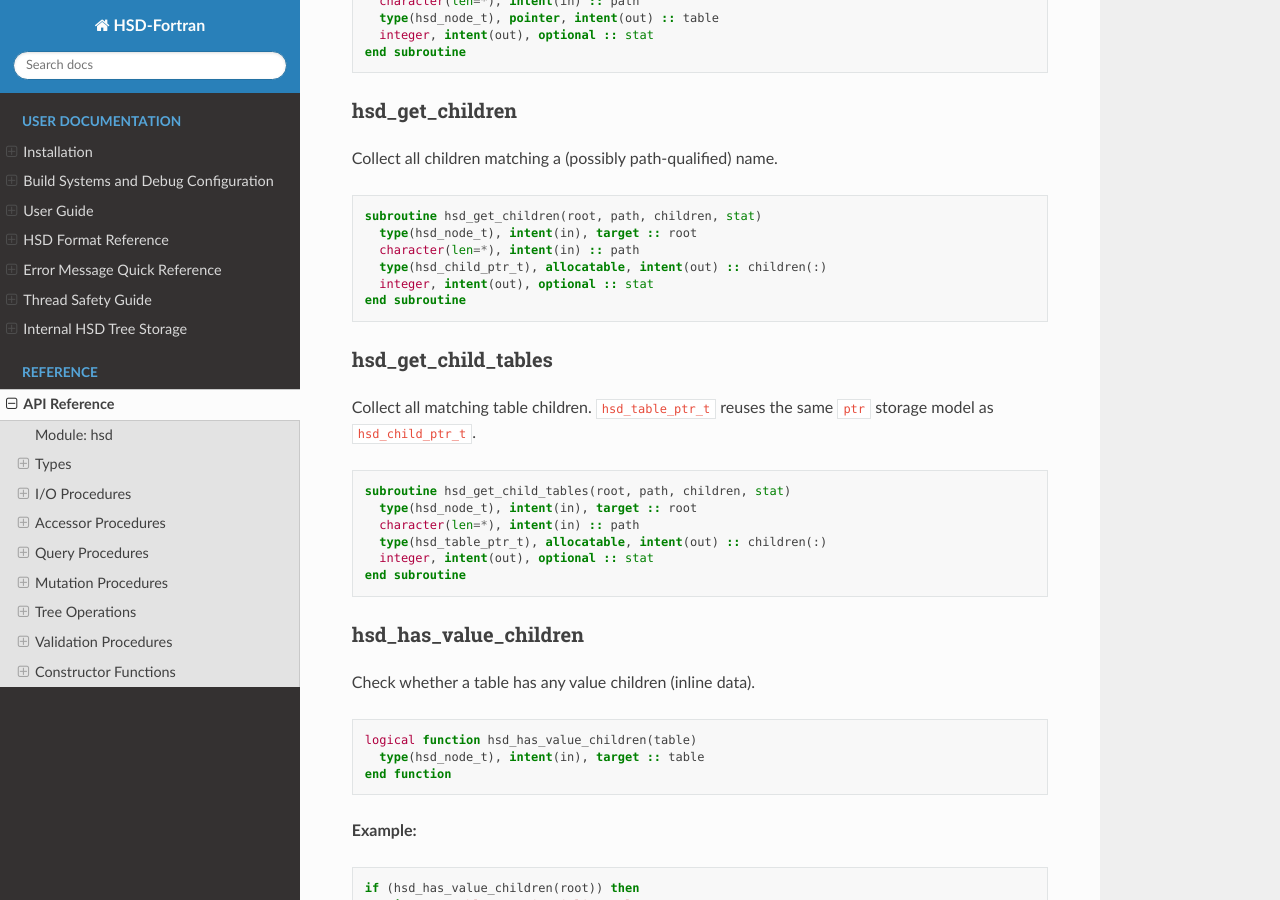
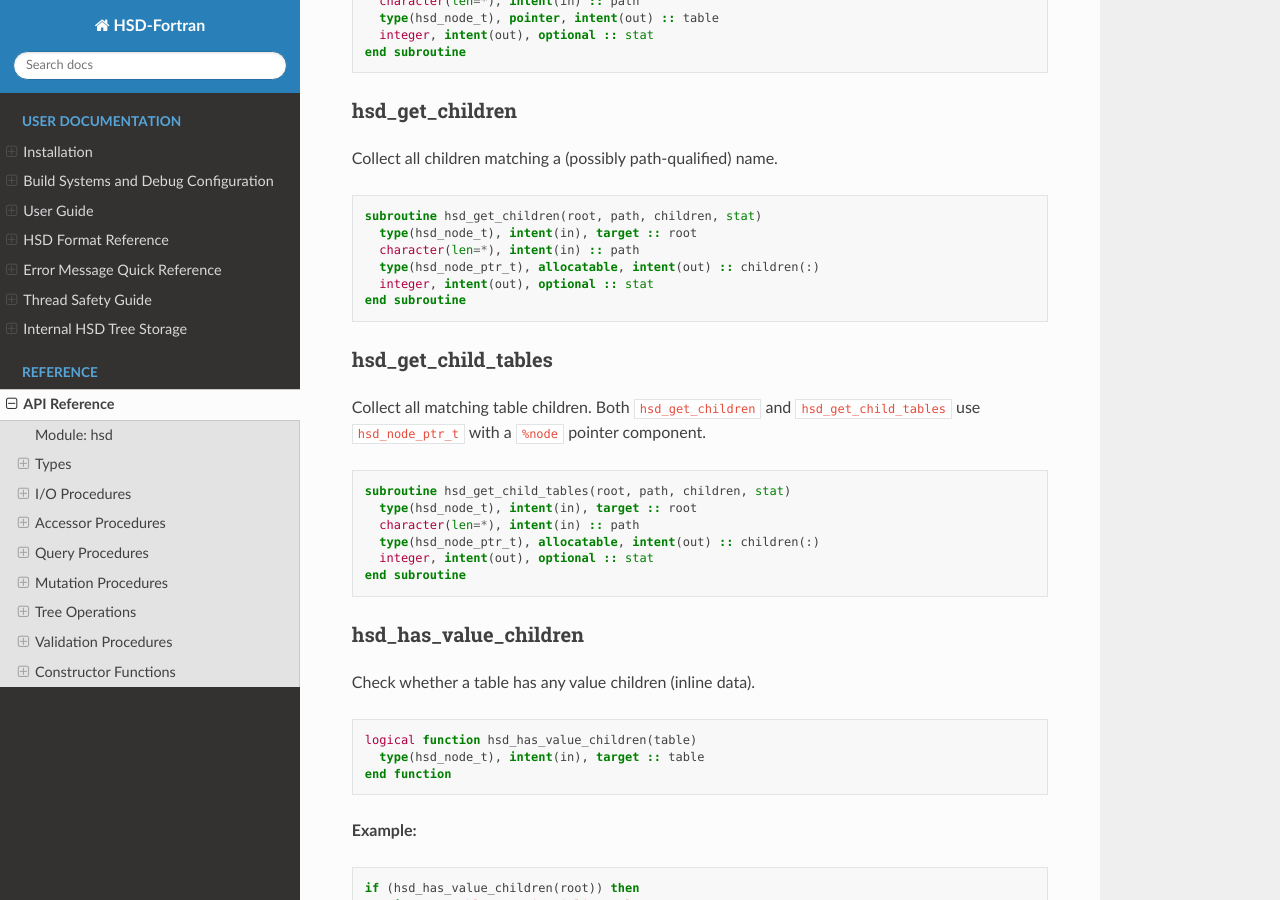
Before and after one commit to elv3rs/hsd-fortran, a Sphinx documentation site: the page built from docs/api.rst, in a window 1280 px wide and 900 px high, scrolled down 7101 px. Built offline with Sphinx 7.4.7 and the Read the Docs theme 3.1.0, drawn with Linux system fonts in a browser that asks for light colours.

Commit message:
refactor: collapse hsd_child_ptr_t and hsd_table_ptr_t into hsd_node_ptr_t
All three wrapper types were structurally identical (a single pointer to
hsd_node_t). Remove hsd_child_ptr_t and hsd_table_ptr_t from hsd_api.f90
and use hsd_node_ptr_t (from hsd_types.f90) everywhere.

- hsd_get_children and hsd_get_child_tables now return hsd_node_ptr_t(:)
- Access the pointer via %node (was %ptr in the old child/table wrappers)
- Update compat, docs, and AGENTS.md accordingly

All 514 tests pass; fortitude check clean.

Co-authored-by: Copilot <223556219+Copilot@users.noreply.github.com>

```diff
--- a/docs/api.rst
+++ b/docs/api.rst
@@ -407,22 +407,22 @@ Collect all children matching a (possibly path-qualified) name.
    subroutine hsd_get_children(root, path, children, stat)
      type(hsd_node_t), intent(in), target :: root
      character(len=*), intent(in) :: path
-     type(hsd_child_ptr_t), allocatable, intent(out) :: children(:)
+     type(hsd_node_ptr_t), allocatable, intent(out) :: children(:)
      integer, intent(out), optional :: stat
    end subroutine
 
 hsd_get_child_tables
 ~~~~~~~~~~~~~~~~~~~~
 
-Collect all matching table children. ``hsd_table_ptr_t`` reuses the same
-``ptr`` storage model as ``hsd_child_ptr_t``.
+Collect all matching table children. Both ``hsd_get_children`` and
+``hsd_get_child_tables`` use ``hsd_node_ptr_t`` with a ``%node`` pointer component.
 
 .. code-block:: fortran
 
    subroutine hsd_get_child_tables(root, path, children, stat)
      type(hsd_node_t), intent(in), target :: root
      character(len=*), intent(in) :: path
-     type(hsd_table_ptr_t), allocatable, intent(out) :: children(:)
+     type(hsd_node_ptr_t), allocatable, intent(out) :: children(:)
      integer, intent(out), optional :: stat
    end subroutine
 
```
Also changed, not shown: AGENTS.md (+1 -2 lines), 4 other files.
